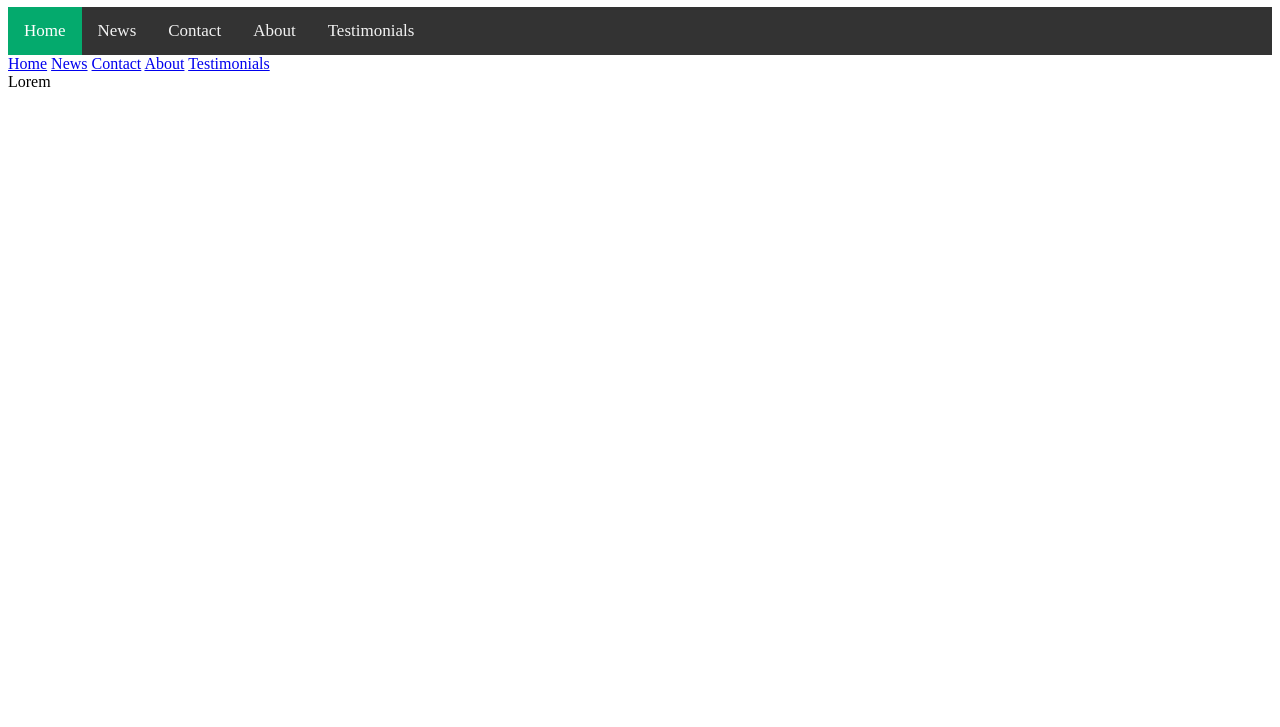
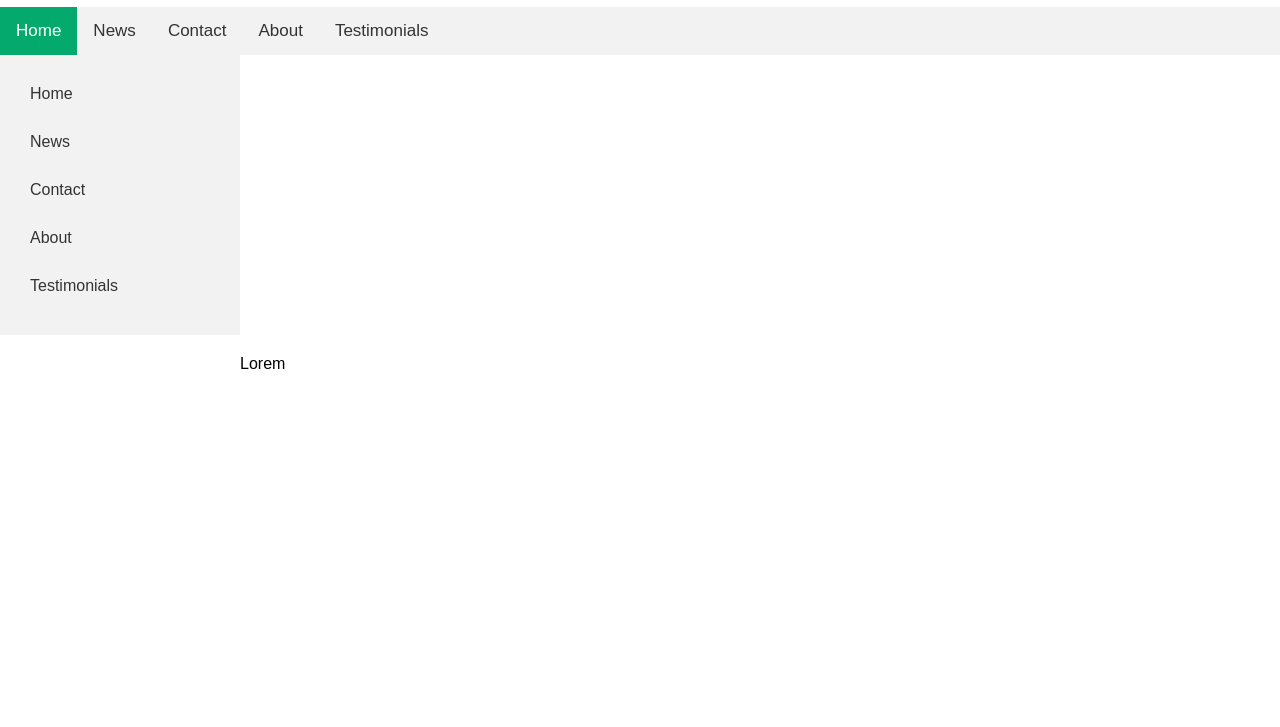
Before and after one commit to rolandogonzagajr/InfoSecH3, a plain HTML site: page index.html in a window 1280 px wide. Shown: the part 73-800 px from the top of the page. Drawn offline with Linux system fonts and the light colour scheme.

Commit message:
Update style.css

```diff
--- a/style.css
+++ b/style.css
@@ -4,26 +4,29 @@ body {
     background-attachment: fixed;
     background-position: center;
     background-size: cover;
-
+    margin: 0;
+    padding: 0;
+    font-family: Arial, sans-serif;
 }
 
 .topnav {
-  background-color: #333;
+    background-color: #f2f2f2;
     overflow: hidden;
 }
 
 .topnav a {
     float: left;
-  color: #f2f2f2;
+    color: #333;
     text-align: center;
     padding: 14px 16px;
     text-decoration: none;
     font-size: 17px;
+    transition: background-color 0.3s ease, color 0.3s ease;
 }
 
 .topnav a:hover {
-  background-color: #ddd;
-  color: black;
+    background-color: #04AA6D;
+    color: white;
 }
 
 .topnav a.active {
@@ -31,37 +34,34 @@ body {
     color: white;
 }
 
-.item1 { grid-area: header; }
-.item2 { grid-area: menu; }
-.item3 { grid-area: main; }
-.item4 { grid-area: right; }
-.item5 { grid-area: footer; }
-
-.grid-container {
-  display: grid;
-  grid-template-areas:
-    'header header header header header header'
-    'menu main main main right right'
-    'menu footer footer footer footer footer';
-  gap: 10px;
-  background-color: #2196F3;
-  padding: 10px;
+.leftnav {
+    background-color: #f2f2f2;
+    padding: 20px;
+    width: 200px;
 }
 
-.grid-container > div {
-  background-color: yellow;
-  text-align: center;
-  padding: 10px 0;
-  font-size: 30px;
+.leftnav a {
+    display: block;
+    margin-bottom: 10px;
+    padding: 10px;
+    text-align: left;
+    text-decoration: none;
+    color: #333;
+    transition: background-color 0.3s ease, color 0.3s ease;
 }
 
+.leftnav a:hover {
+    background-color: #04AA6D;
+    color: white;
+}
+
+.wrapper {
+    margin-left: 220px; /* Adjust this value to make room for the leftnav */
+    padding: 20px;
+    background-color: rgba(255, 255, 255, 0.8); /* Add a semi-transparent white background */
+}
 
 h1 {
-    color: red;
+    color: #333;
     text-align: center;
 }
-
-h2 {
-text-align: right;
-  color: red;
-}
```
Lines whose indentation alone changed are shown as unchanged.
